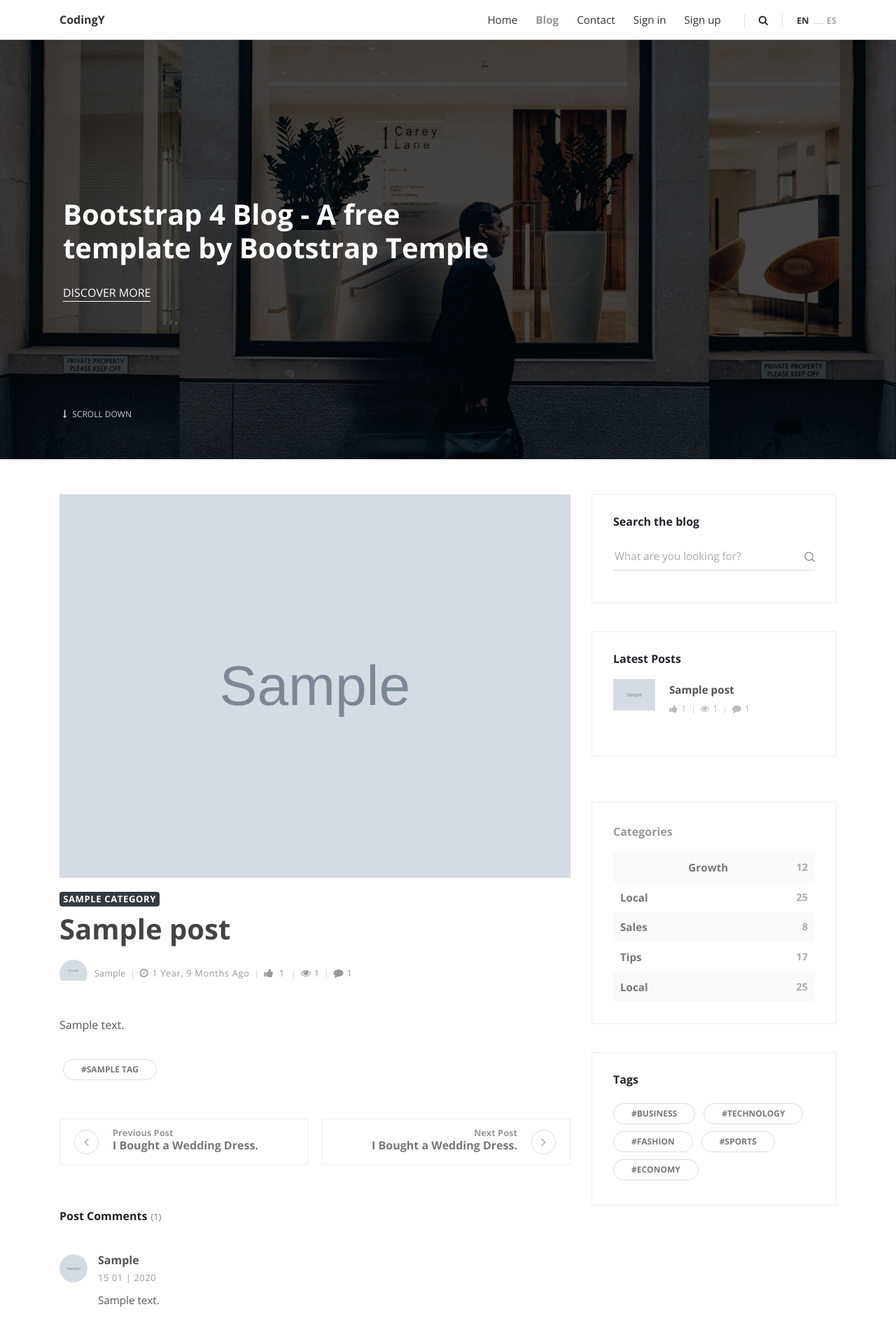
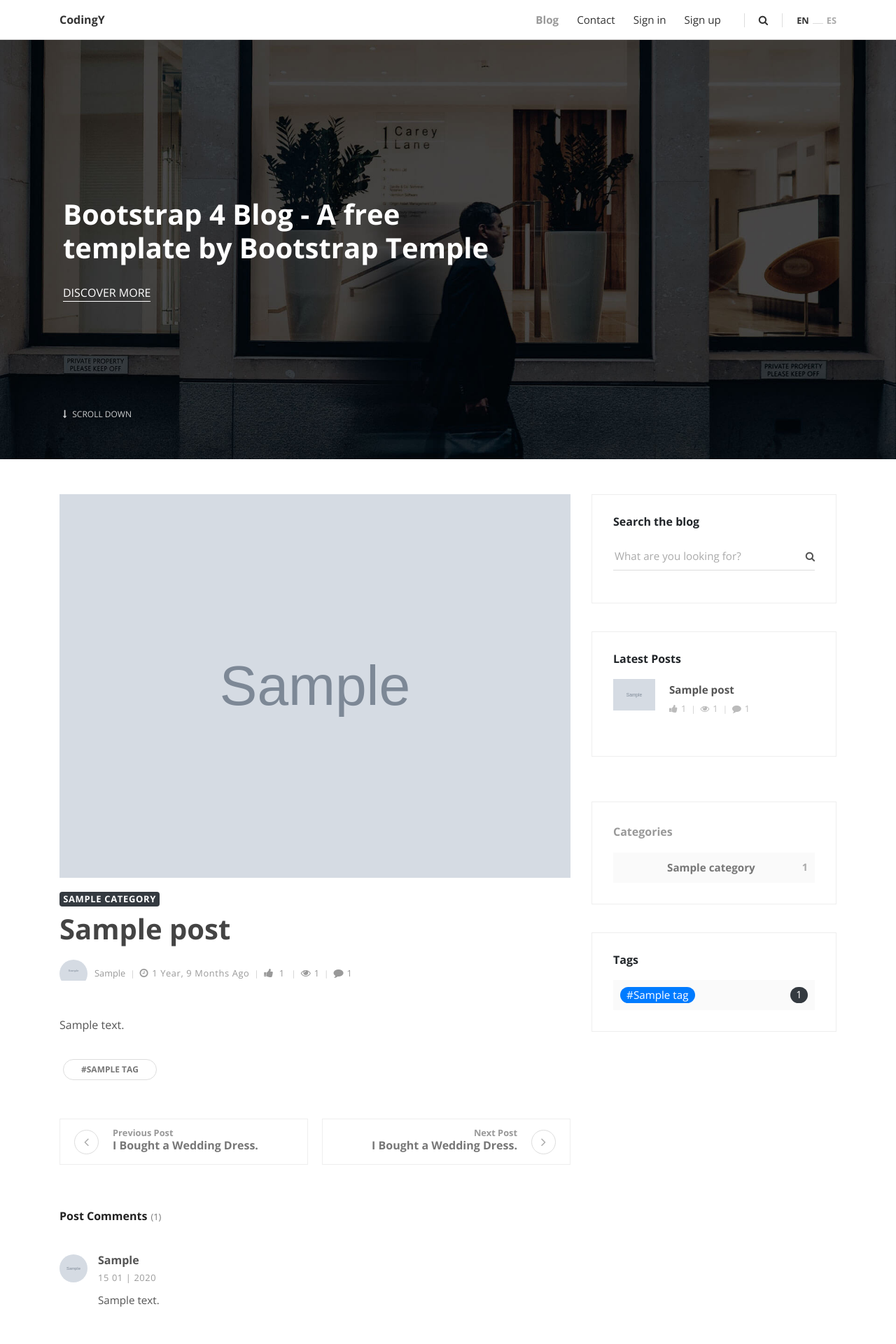
Before and after one commit to habibAbdelgaber/fully-featured-django-blog, a Django app: a page that uses templates/posts/post.html in a window 1280 px wide. Shown: the top 1920 px of the page at 70% size. Run offline with Django 3.2, Linux system fonts and the light colour scheme; tables that the repository leaves empty hold one stand-in row (values such as "Sample post"); grey boxes marked "Sample" are stand-in pictures; some libraries are stand-ins or nearby versions.

Commit message:
Fully featured django blog

```diff
--- a/posts/urls.py
+++ b/posts/urls.py
@@ -5,6 +5,7 @@ app_name = 'posts'
 
 urlpatterns = [
     path('', views.HomeView.as_view(), name='home'),
+    path('posts/', views.PostListView.as_view(), name='post-list'),
     path('detail/<slug>/', views.PostDetailView.as_view(), name='detail'),
     path('detail/<slug>/like/', views.get_post_like, name='like')
 ]
--- a/posts/views.py
+++ b/posts/views.py
@@ -1,5 +1,6 @@
 from django.contrib import messages
 from django.urls import reverse
+from django.db.models import Count
 from django.shortcuts import render, redirect, get_object_or_404
 from django.views import generic
 from django.contrib.auth.decorators import login_required
@@ -27,6 +28,10 @@ class HomeView(generic.View):
         messages.info(request, 'thanks for subscribing to our newsletter!')
         return redirect('posts:home')
 
+
+class PostListView(generic.ListView):
+    model = Post
+    template_name = 'posts/blog.html'
 
 
 class PostDetailView(generic.DetailView):
@@ -56,10 +61,15 @@ class PostDetailView(generic.DetailView):
 
     def get_context_data(self, *args,**kwargs):
         recent_posts = Post.objects.order_by('-timestamp').filter(is_featured=True)[:3]
+        category_count = Post.objects.values('categories__name').annotate(Count('categories__name'))
+        tag_count = Post.objects.values('tags__name').annotate(Count('tags__name'))
+        print(category_count)
         context = super(PostDetailView, self).get_context_data(*args,**kwargs)
         # context['recent_posts'] = recent_posts
         context.update({
             'recent_posts': recent_posts,
+            'categories': category_count,
+            'tags': tag_count,
             'form': self.form
         })
         return context
--- a/templates/includes/navbar.html
+++ b/templates/includes/navbar.html
@@ -28,9 +28,7 @@
             <!-- Navbar Menu -->
             <div id="navbarcollapse" class="collapse navbar-collapse">
                 <ul class="navbar-nav ml-auto">
-                    <li class="nav-item"><a href="index.html" class="nav-link ">Home</a>
-                    </li>
-                    <li class="nav-item"><a href="blog.html" class="nav-link active ">Blog</a>
+                    <li class="nav-item"><a href="{% url 'posts:post-list' %}" class="nav-link active ">Blog</a>
                     </li>
                     <li class="nav-item"><a href="#" class="nav-link ">Contact</a>
                     </li>
--- a/templates/posts/index.html
+++ b/templates/posts/index.html
@@ -96,7 +96,7 @@
                   <a href="#">{{cat}}</a>
                   {% endfor %}
                 </div>
-              </div><a href="#">
+              </div><a href="{% url 'posts:detail' recent.slug %}">
                 <h6 class="h4">{{recent.title}}</h6>
               </a>
               <p class="text-muted">{{recent.content|truncatechars:90}}</p>
--- a/templates/posts/post.html
+++ b/templates/posts/post.html
@@ -118,7 +118,7 @@
         <form action="#" class="search-form">
           <div class="form-group">
             <input type="search" placeholder="What are you looking for?">
-            <button type="submit" class="submit"><i class="icon-search"></i></button>
+            <button type="submit" class="submit"><i class="fa fa-search"></i></button>
           </div>
         </form>
       </div>
@@ -148,24 +148,26 @@
         <header>
           <h3 class="h6">Categories</h3>
         </header>
-        <div class="item d-flex justify-content-between"><a href="#">Growth</a><span>12</span></div>
-        <div class="item d-flex justify-content-between"><a href="#">Local</a><span>25</span></div>
-        <div class="item d-flex justify-content-between"><a href="#">Sales</a><span>8</span></div>
-        <div class="item d-flex justify-content-between"><a href="#">Tips</a><span>17</span></div>
-        <div class="item d-flex justify-content-between"><a href="#">Local</a><span>25</span></div>
+
+        {% for cat in categories %}
+        <div class="item d-flex justify-content-between">
+          <a href="#">{{cat.categories__name}}</a>
+          <span>{{cat.categories__name__count}}</span>
+        </div>
+        {% endfor %}
+
       </div>
       <!-- Widget [Tags Cloud Widget]-->
-      <div class="widget tags">
+      <div class="widget categories">
         <header>
           <h3 class="h6">Tags</h3>
         </header>
-        <ul class="list-inline">
-          <li class="list-inline-item"><a href="#" class="tag">#Business</a></li>
-          <li class="list-inline-item"><a href="#" class="tag">#Technology</a></li>
-          <li class="list-inline-item"><a href="#" class="tag">#Fashion</a></li>
-          <li class="list-inline-item"><a href="#" class="tag">#Sports</a></li>
-          <li class="list-inline-item"><a href="#" class="tag">#Economy</a></li>
-        </ul>
+        {% for tag in tags %}
+        <div class="item d-flex justify-content-between">
+          <a href="#" class="badge badge-primary text-white badge-pill">#{{tag.tags__name}}</a>
+          <span class="badge badge-dark badge-pill text-white">{{tag.tags__name__count}}</span>
+        </div>
+        {% endfor %}
       </div>
     </aside>
   </div>
```
Also changed, not shown: templates/posts/blog.html (+21 -81 lines).
